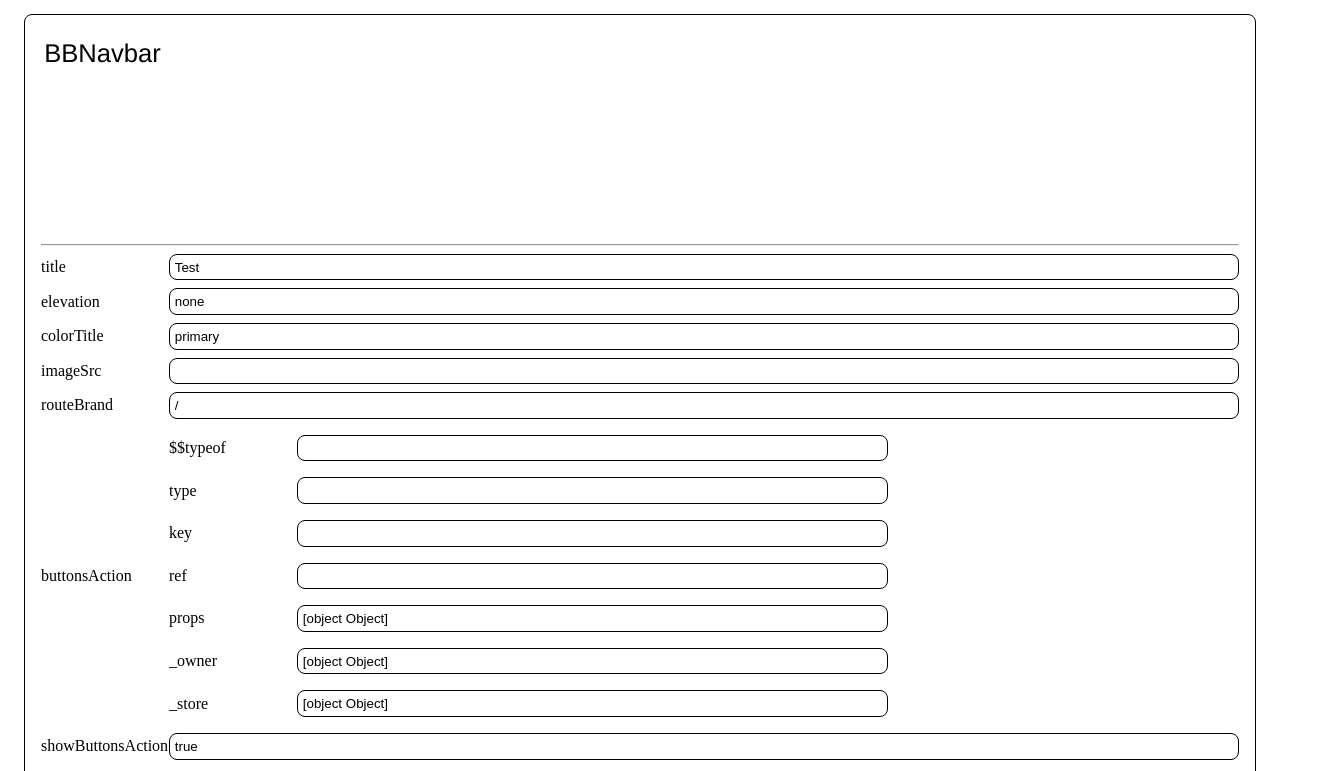
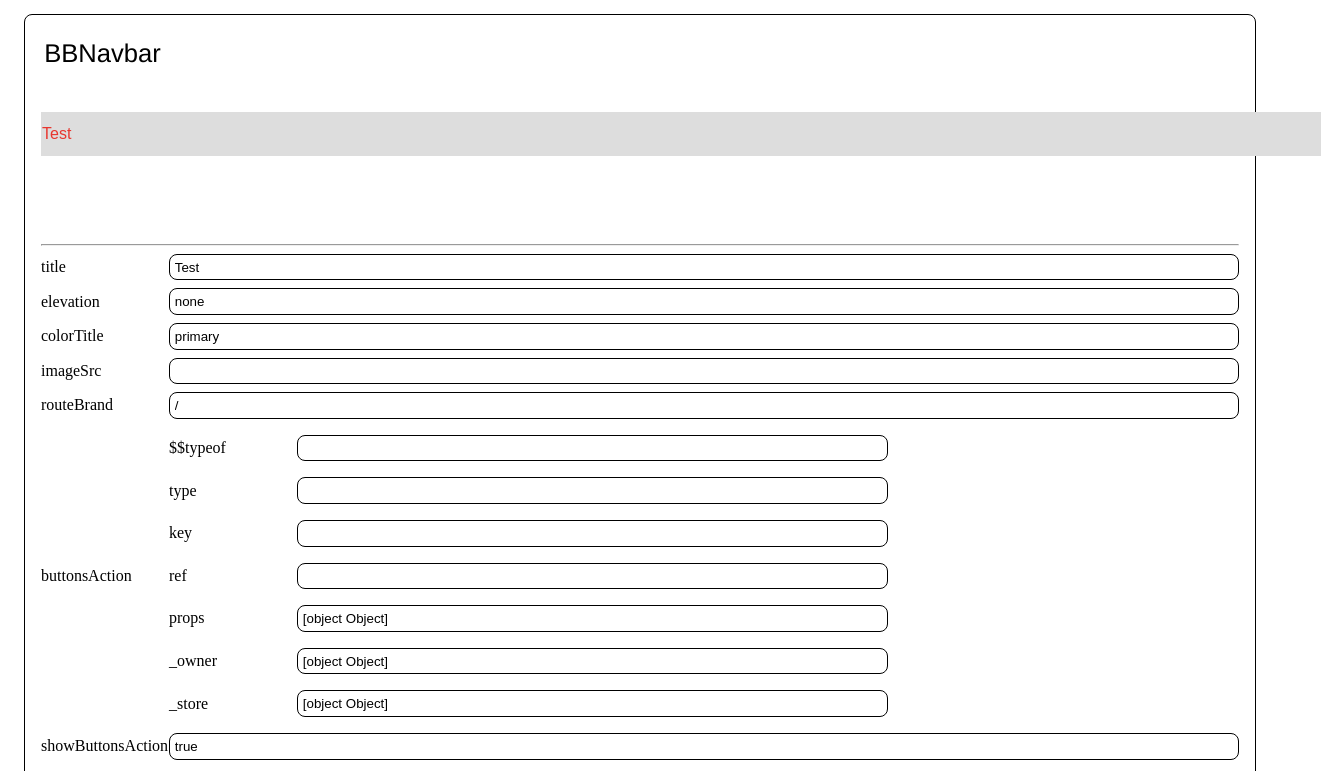
Before and after one commit to dan1229/nextjs-base-blocks, a Next.js app: page / in a window 1280 px wide. Shown: the part 4509-5280 px from the top of the page, 1321 px wide, since content can reach past the window. Built offline with nearby package versions, Linux system fonts and the light colour scheme.

Commit message:
Refactor BBNavbar component styles and structure

```diff
--- a/src/bbnavbar/index.tsx
+++ b/src/bbnavbar/index.tsx
@@ -3,8 +3,7 @@
 import classNames from 'classnames';
 import Image from 'next/image';
 import { useRouter } from 'next/navigation';
-import React from 'react';
-import { useState, useRef } from 'react';
+import React, { useState, useRef, useEffect } from 'react';
 import { AiOutlineMenu } from 'react-icons/ai';
 import BBText from '../bbtext';
 import useOutsideClick from '../utils/hooks/UseOutsideClick';
@@ -29,7 +28,6 @@ type TBBNavbarElevation = 'none' | 'low' | 'high' | 'rainbow';
  * @param {boolean=} showButtonsAction - Show auth buttons
  * @param {number=} imageWidth - Width of the image
  * @param {number=} imageHeight - Height of the image
- * @param {boolean=} sticky - Whether the navbar is sticky
  * @param {string=} classNameWrapper - Custom class name for the wrapper. Doesn't really apply with vertical.
  */
 export interface IPropsBBNavbar {
@@ -46,7 +44,6 @@ export interface IPropsBBNavbar {
   imageWidth?: number;
   imageHeight?: number;
   vertical?: boolean;
-  sticky?: boolean;
   classNameWrapper?: string;
 }
 
@@ -68,9 +65,9 @@ export default function BBNavbar(props: IPropsBBNavbar & Omit<IPropsBBBase, 'onC
     imageWidth = 60,
     imageHeight = 60,
     vertical = false,
-    sticky = false,
     classNameWrapper,
   } = props;
+
   const [showNavExpanded, setShowNavExpanded] = useState(false);
   const router = useRouter();
 
@@ -79,6 +76,32 @@ export default function BBNavbar(props: IPropsBBNavbar & Omit<IPropsBBBase, 'onC
   useOutsideClick(ref, () => {
     setShowNavExpanded(false);
   });
+
+  // Dynamically adjust content margin based on the navbar height
+  useEffect(() => {
+    const adjustContentMargin = () => {
+      const navbarHeight = ref.current?.offsetHeight || 0;
+      const contentElement = document.querySelector(`.${styles.content}`) as HTMLElement;
+
+      if (contentElement) {
+        // Only adjust margin if the navbar height is different from the existing margin
+        const existingMargin = parseInt(contentElement.style.marginTop, 10) || 0;
+        if (existingMargin !== navbarHeight) {
+          contentElement.style.marginTop = `${navbarHeight}px`;
+        }
+      }
+    };
+
+    // Adjust once on initial load
+    adjustContentMargin();
+
+    // Listen for window resize to dynamically adjust
+    window.addEventListener('resize', adjustContentMargin);
+
+    return () => {
+      window.removeEventListener('resize', adjustContentMargin);
+    };
+  }, []);
 
   const getClassElevation = () => {
     switch (elevation) {
@@ -98,7 +121,7 @@ export default function BBNavbar(props: IPropsBBNavbar & Omit<IPropsBBBase, 'onC
    */
   return (
     <div className={classNames(styles.wrapper, vertical && styles.vertical, classNameWrapper)}>
-      <nav className={classNames(styles.navigation, getClassElevation(), vertical && styles.vertical, sticky && styles.sticky)} ref={ref}>
+      <nav className={classNames(styles.navigation, getClassElevation(), vertical && styles.vertical)} ref={ref}>
         <div className={classNames(styles.wrapperBrandAndHamburger, vertical && styles.verticalWrapper)}>
           <div className={styles.hamburger}>
             <AiOutlineMenu
--- a/src/bbnavbar/styles.module.scss
+++ b/src/bbnavbar/styles.module.scss
@@ -4,6 +4,7 @@ $brand-padding: var(--navbar-brand-padding, 0.5rem);
 $container-brand-margin: var(--navbar-container-brand-margin, 0 0.75rem);
 $container-brand-width: var(--navbar-container-brand-width, 10%);
 
+// Font family fallback strategy
 // this is intended to go like this:
 // 1. use 'font-family-navbar-header' if it is defined
 // 2. if not, use 'font-family-header' if it is defined
@@ -19,9 +20,6 @@ $navbar-icon-mobile-color: var(--navbar-icon-mobile-color, $primary-color);
 
 // navbar vertical width
 $navbar-vertical-width: var(--navbar-vertical-width, 10rem);
-
-// navbar horizontal height
-$navbar-horizontal-height: var(--navbar-horizontal-height, 96px);
 
 /**
  * ELEVATION
@@ -48,19 +46,17 @@ $navbar-horizontal-height: var(--navbar-horizontal-height, 96px);
  */
 .wrapper {
   display: flex;
+  flex-direction: column; /* Ensure that content stacks below the navbar */
 }
 
 .content {
   width: 100%;
   display: flex;
   flex-direction: column;
+  position: relative; /* Allow content to adjust based on its container */
 
   &.vertical {
     padding-left: $navbar-vertical-width;
-  }
-
-  &:not(.vertical) {
-    padding-top: $navbar-horizontal-height;
   }
 }
 
@@ -95,14 +91,6 @@ $navbar-horizontal-height: var(--navbar-horizontal-height, 96px);
 
   &:not(.vertical) {
     width: 100vw;
-    height: $navbar-horizontal-height;
-    position: fixed;
-    top: 0;
-    left: 0;
-  }
-
-  &.sticky {
-    position: fixed;
   }
 }
 
@@ -110,7 +98,6 @@ $navbar-horizontal-height: var(--navbar-horizontal-height, 96px);
   cursor: pointer;
   border-radius: $border-radius;
   padding: $brand-padding;
-
   display: flex;
   flex-direction: column;
   justify-content: center;
@@ -155,8 +142,7 @@ $navbar-horizontal-height: var(--navbar-horizontal-height, 96px);
     text-decoration: none;
   }
 
-  // TODO improve this
-  // this is intended to align the navbar item text to the start
+  // Align navbar item text to the start
   ul > li > div > div > a > * {
     text-align: start;
   }
```
Also changed, not shown: 2 other files (tests, documents, lock files or other folders). Lines whose indentation alone changed are shown as unchanged.
